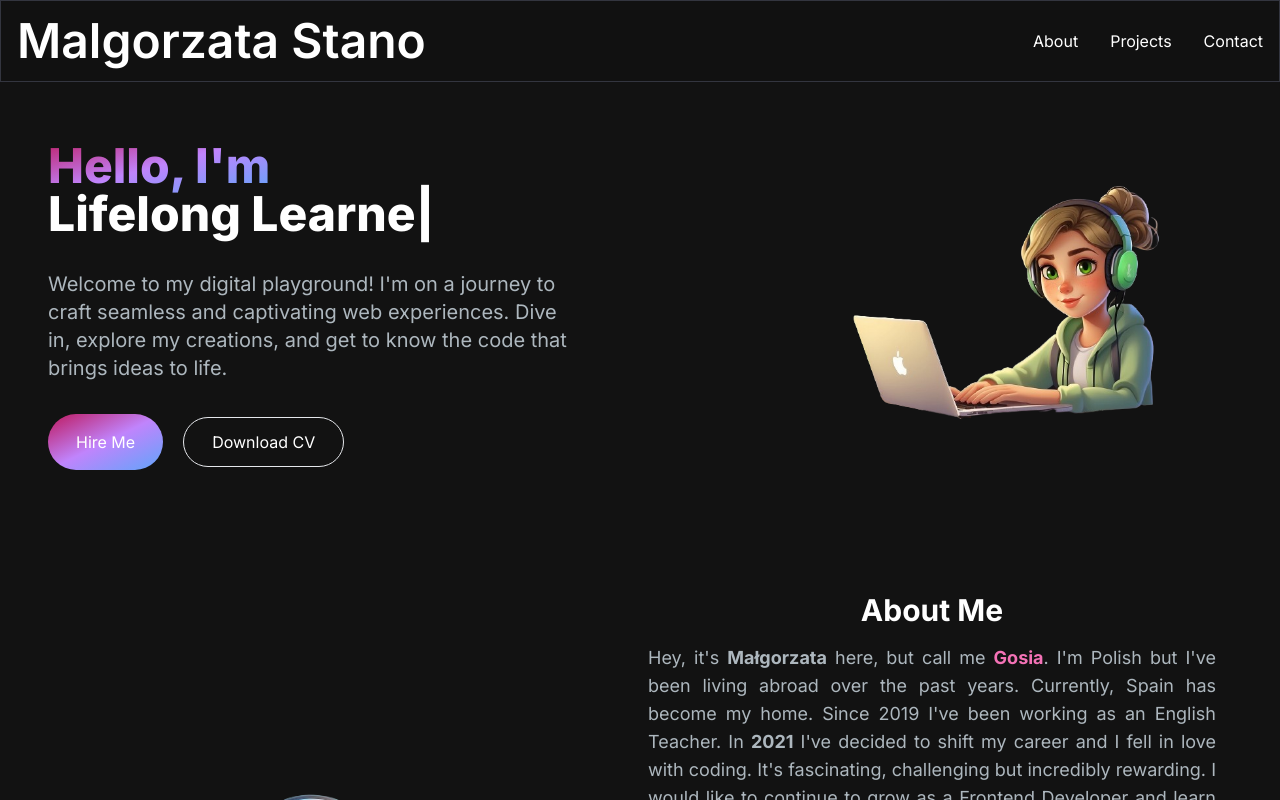
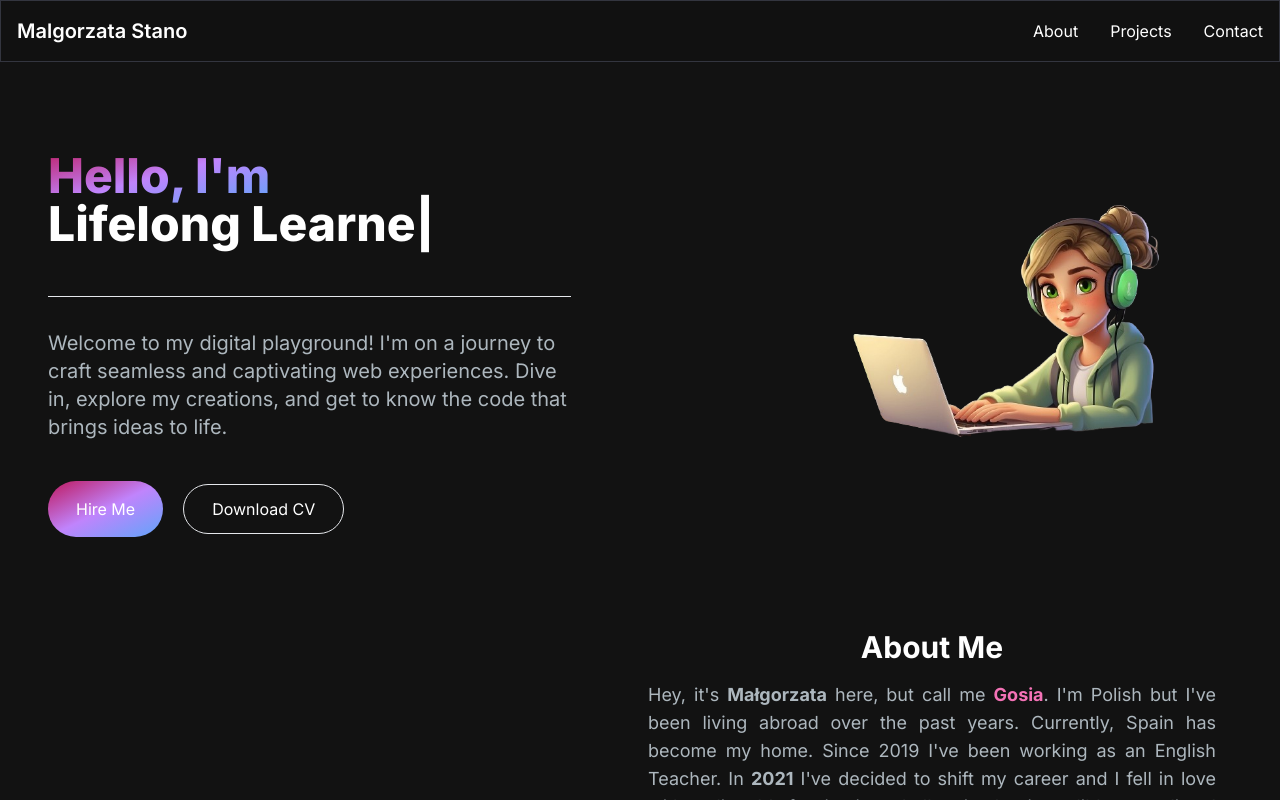
Before and after one commit to gosiast/NextJs-portfolio, a Next.js app: page / in a window 1280 px wide. Shown: the top 800 px of the page. Built offline with nearby package versions, Linux system fonts and the light colour scheme.

Commit message:
updated margins and paddings of elements

```diff
--- a/app/components/HeroSection.jsx
+++ b/app/components/HeroSection.jsx
@@ -8,10 +8,10 @@ import { TypeAnimation } from "react-type-animation";
 
 const HeroSection = () => {
   return (
-    <section className="lg:flex px-0 mb">
+    <section className="lg:flex px-0">
       <div className="display-block grid grid-cols-1 sm:grid-cols-12">
         <div className="col-span-8 place-self-center text-center sm:text-left">
-          <h1 className="text-white mb-8 text-4xl sm:text:5xl lg:text-5xl font-extrabold">
+          <h1 className="text-white mb-8 mt-10 text-4xl sm:text:5xl lg:text-5xl font-extrabold">
             <span className="text-transparent bg-clip-text bg-gradient-to-br from-pink-700 via-purple-400 to-blue-400 hover:bg-slate-400">
               Hello, I&apos;m
             </span>
@@ -33,8 +33,10 @@ const HeroSection = () => {
               priority={true}
             />
             <br />
+            <br />
+            <hr />
           </h1>
-          <p className="text-[#ADB7BE] text-base sm:text-m lg:text-xl mb-8">
+          <p className="text-[#ADB7BE] text-base sm:text-m lg:text-xl mb-10">
             Welcome to my digital playground! I&apos;m on a journey to craft
             seamless and captivating web experiences. Dive in, explore my
             creations, and get to know the code that brings ideas to life.
--- a/app/components/Navbar.jsx
+++ b/app/components/Navbar.jsx
@@ -26,10 +26,7 @@ const Navbar = () => {
   return (
     <nav className="fixed mx-auto border border-[#33353F] top-0 left-0 right-0 z-10 bg-[#121212] bg-opacity-80">
       <div className="flex container lg:py-4 flex-wrap items-center justify-between mx-auto px-4 py-2">
-        <Link
-          href={"/"}
-          className="text-xl md:text-5xl text-white font-semibold"
-        >
+        <Link href={"/"} className="md:text-xl text-white font-semibold">
           Malgorzata Stano
         </Link>
         <div className="mobile-menu block md:hidden">
```
